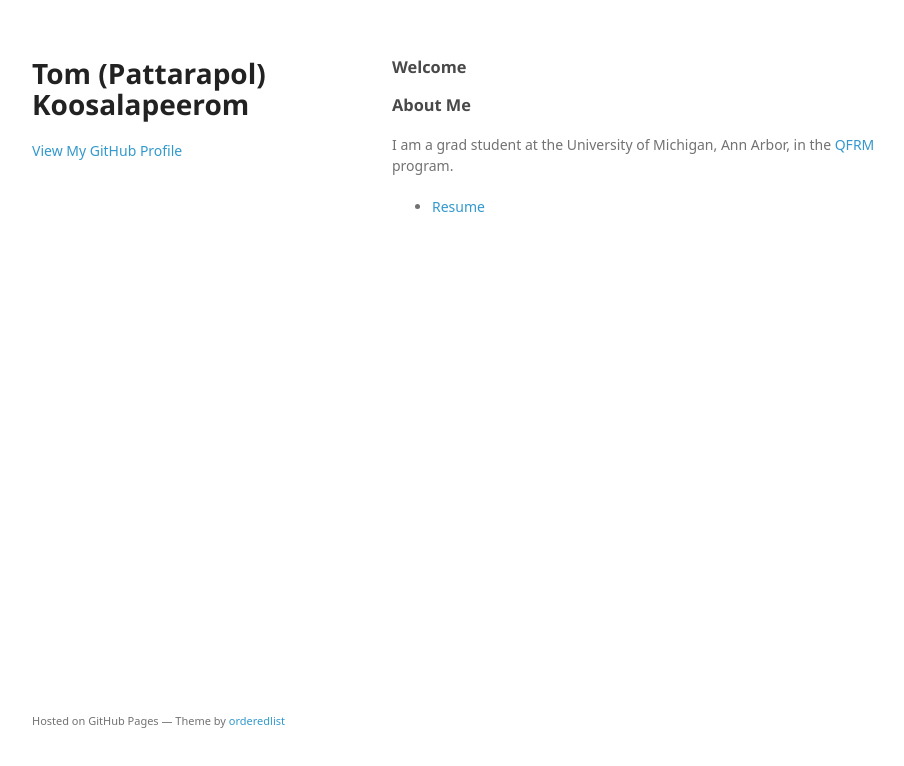
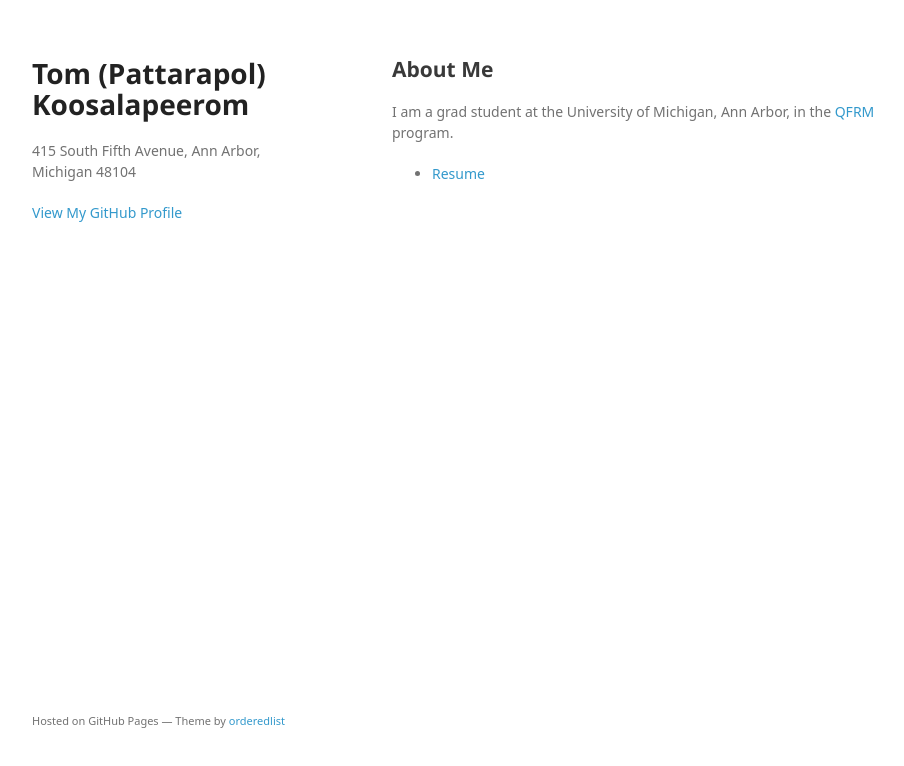
Before and after one commit to tomkoos/tomkoos.github.io, a plain HTML site: page index.html in a window 1280 px wide. Shown: the whole page, without its empty margins (178-1082 px from the left). Drawn offline with Linux system fonts and the light colour scheme; a web font is replaced by a local one.

Commit message:
Replace master branch with page content via GitHub

```diff
--- a/index.html
+++ b/index.html
@@ -16,18 +16,15 @@
     <div class="wrapper">
       <header>
         <h1>Tom (Pattarapol) Koosalapeerom</h1>
-        <p></p>
+        <p>415 South Fifth Avenue, Ann Arbor, Michigan 48104</p>
 
 
         <p class="view"><a href="https://github.com/tomkoos">View My GitHub Profile</a></p>
 
       </header>
       <section>
-        <h3>
-<a id="welcome" class="anchor" href="#welcome" aria-hidden="true"><span aria-hidden="true" class="octicon octicon-link"></span></a>Welcome</h3>
-
-<h3>
-<a id="about-me" class="anchor" href="#about-me" aria-hidden="true"><span aria-hidden="true" class="octicon octicon-link"></span></a>About Me</h3>
+        <h2>
+<a id="about-me" class="anchor" href="#about-me" aria-hidden="true"><span aria-hidden="true" class="octicon octicon-link"></span></a>About Me</h2>
 
 <p>I am a grad student at the University of Michigan, Ann Arbor, in the <a href="http://lsa.umich.edu/math/graduates/quantitative-finance.html">QFRM</a> program.</p>
 
--- a/params.json
+++ b/params.json
@@ -1,6 +1,6 @@
 {
   "name": "Tom (Pattarapol) Koosalapeerom",
-  "tagline": "",
-  "body": "### Welcome\r\n\r\n### About Me\r\nI am a grad student at the University of Michigan, Ann Arbor, in the [QFRM](http://lsa.umich.edu/math/graduates/quantitative-finance.html) program.\r\n* [Resume](https://github.com/tomkoos/docs/resume.pdf)\r\n",
+  "tagline": "415 South Fifth Avenue, Ann Arbor, Michigan 48104",
+  "body": "## About Me\r\nI am a grad student at the University of Michigan, Ann Arbor, in the [QFRM](http://lsa.umich.edu/math/graduates/quantitative-finance.html) program.\r\n* [Resume](https://github.com/tomkoos/docs/resume.pdf)\r\n",
   "note": "Don't delete this file! It's used internally to help with page regeneration."
 }
```
